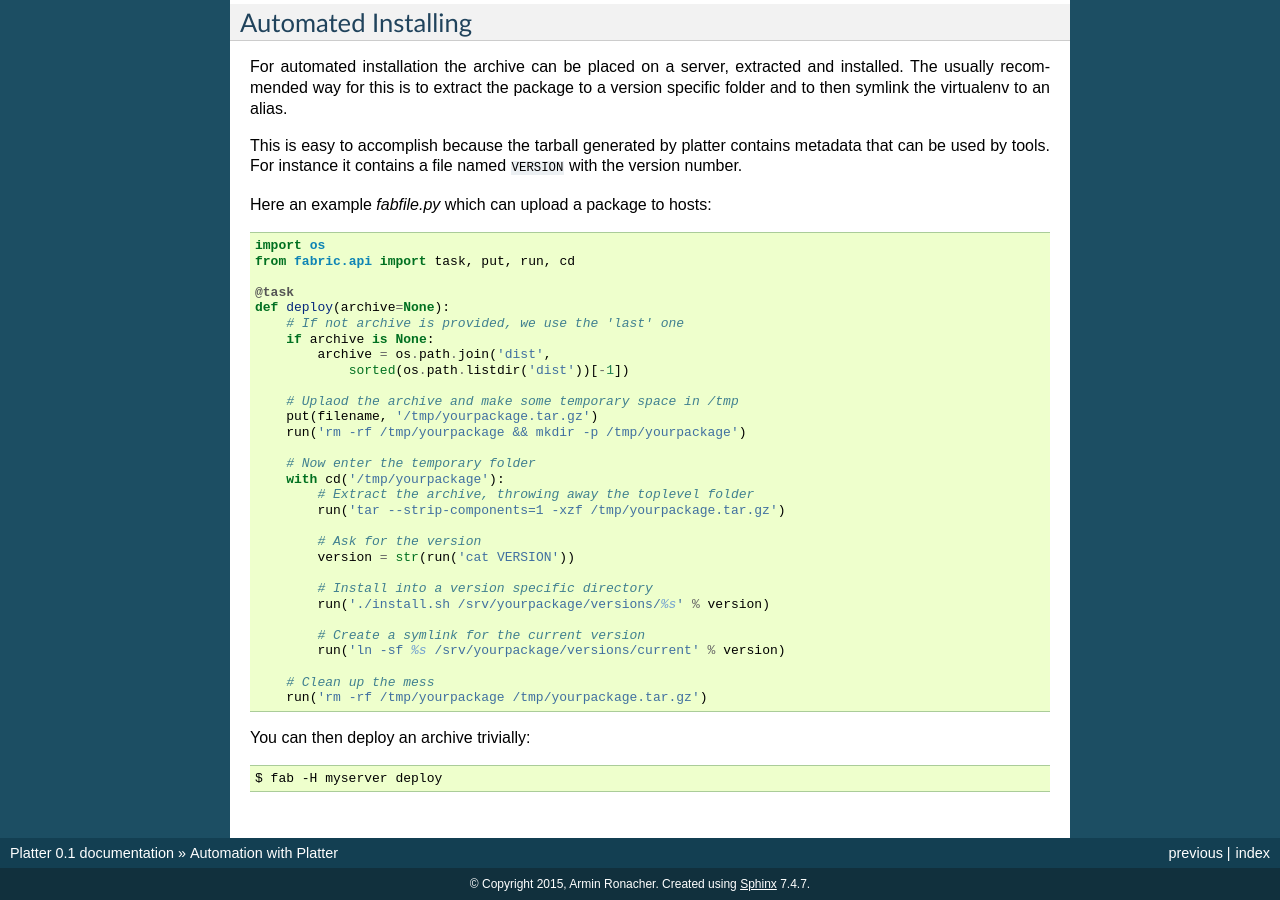
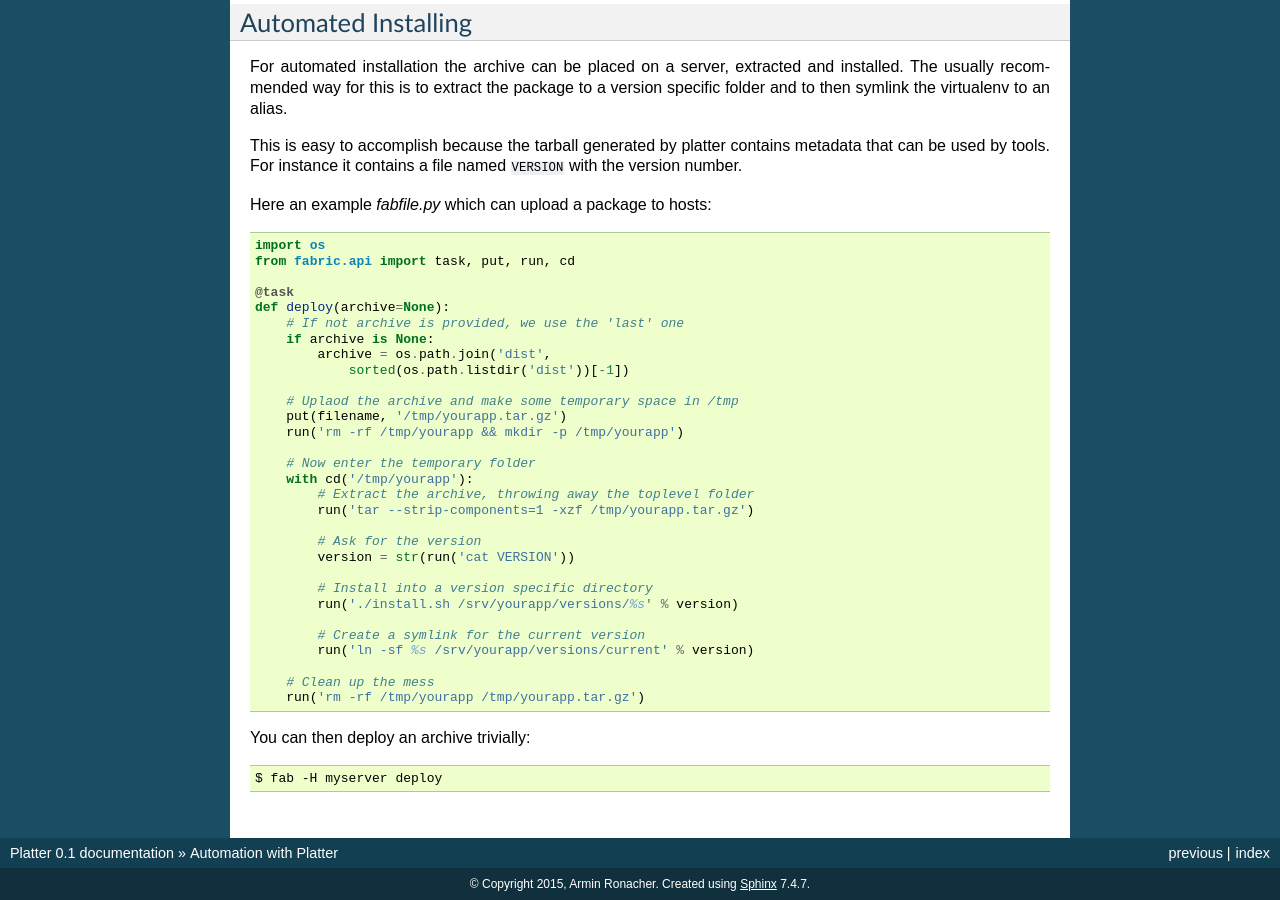
Before and after one commit to mitsuhiko/platter, a Sphinx documentation site: the page built from docs/automation.rst, in a window 1280 px wide and 900 px high, scrolled down 1103 px. Built offline with Sphinx 7.4.7, drawn with Linux system fonts in a browser that asks for light colours.

Commit message:
yourpackage -> yourapp

```diff
--- a/docs/automation.rst
+++ b/docs/automation.rst
@@ -91,25 +91,25 @@ Here an example `fabfile.py` which can upload a package to hosts::
                 sorted(os.path.listdir('dist'))[-1])
 
         # Uplaod the archive and make some temporary space in /tmp
-        put(filename, '/tmp/yourpackage.tar.gz')
-        run('rm -rf /tmp/yourpackage && mkdir -p /tmp/yourpackage')
+        put(filename, '/tmp/yourapp.tar.gz')
+        run('rm -rf /tmp/yourapp && mkdir -p /tmp/yourapp')
 
         # Now enter the temporary folder
-        with cd('/tmp/yourpackage'):
+        with cd('/tmp/yourapp'):
             # Extract the archive, throwing away the toplevel folder
-            run('tar --strip-components=1 -xzf /tmp/yourpackage.tar.gz')
+            run('tar --strip-components=1 -xzf /tmp/yourapp.tar.gz')
 
             # Ask for the version
             version = str(run('cat VERSION'))
 
             # Install into a version specific directory
-            run('./install.sh /srv/yourpackage/versions/%s' % version)
+            run('./install.sh /srv/yourapp/versions/%s' % version)
 
             # Create a symlink for the current version
-            run('ln -sf %s /srv/yourpackage/versions/current' % version)
+            run('ln -sf %s /srv/yourapp/versions/current' % version)
 
         # Clean up the mess
-        run('rm -rf /tmp/yourpackage /tmp/yourpackage.tar.gz')
+        run('rm -rf /tmp/yourapp /tmp/yourapp.tar.gz')
 
 You can then deploy an archive trivially::
 
```
